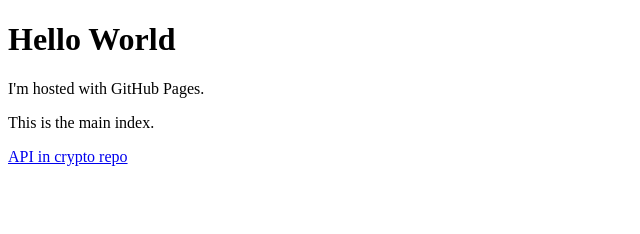
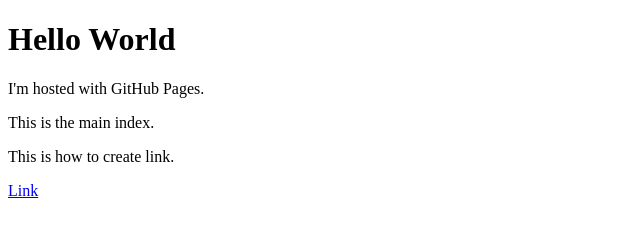
Before and after one commit to simvudh/simvudh.github.io, a plain HTML site: page index.html in a window 1280 px wide. Shown: the whole page, without its empty margins (0-640 px from the left). Drawn offline with Linux system fonts and the light colour scheme.

Commit message:
Update index.html

```diff
--- a/index.html
+++ b/index.html
@@ -4,6 +4,7 @@
 <h1>Hello World</h1>
 <p>I'm hosted with GitHub Pages.</p>
 <p>This is the main index.</p>
-<a href="https://simvudh.github.io/crypto/api1.json">API in crypto repo</a>
+<p>This is how to create link.</p>
+<a href="url">Link</a>
 </body>
 </html>
```
